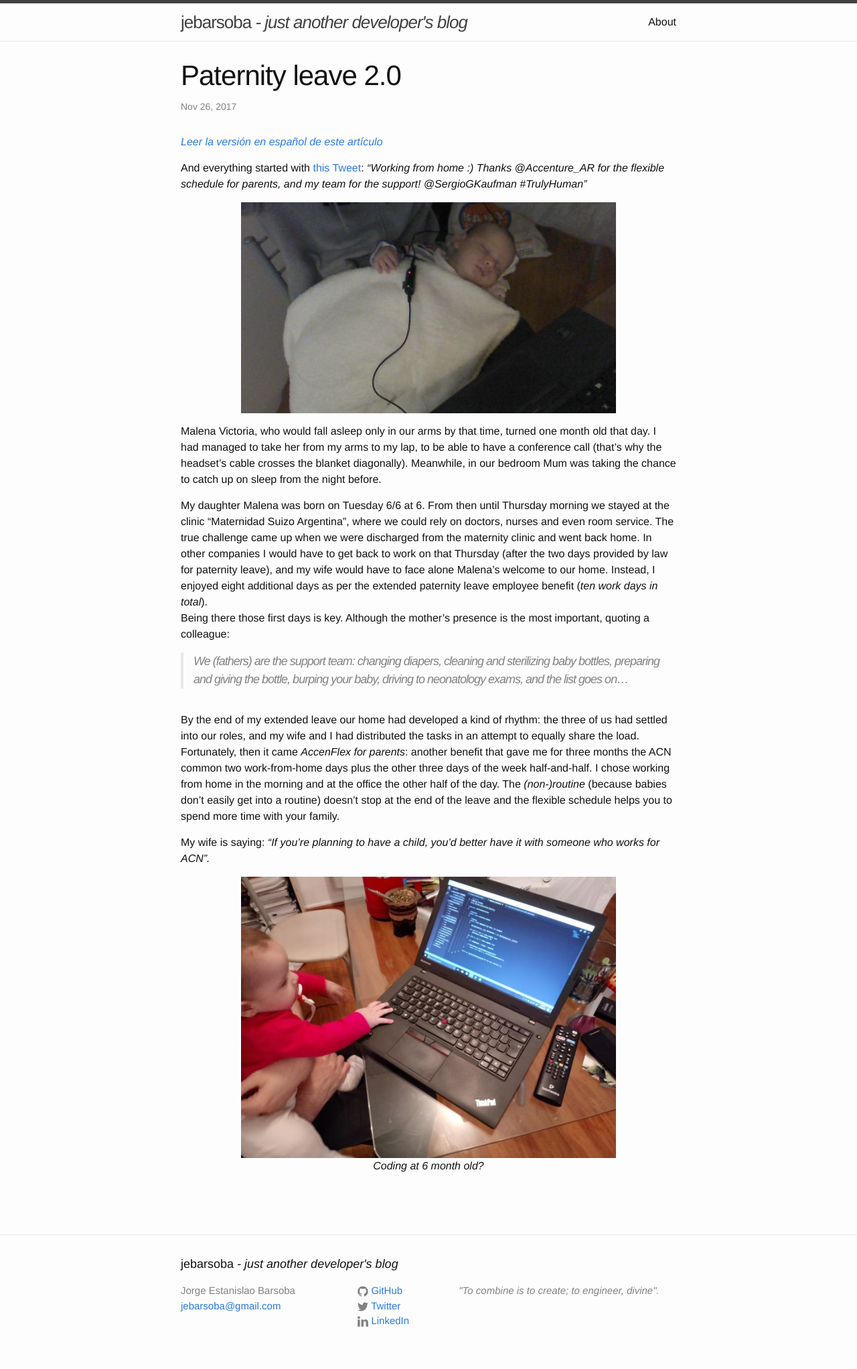
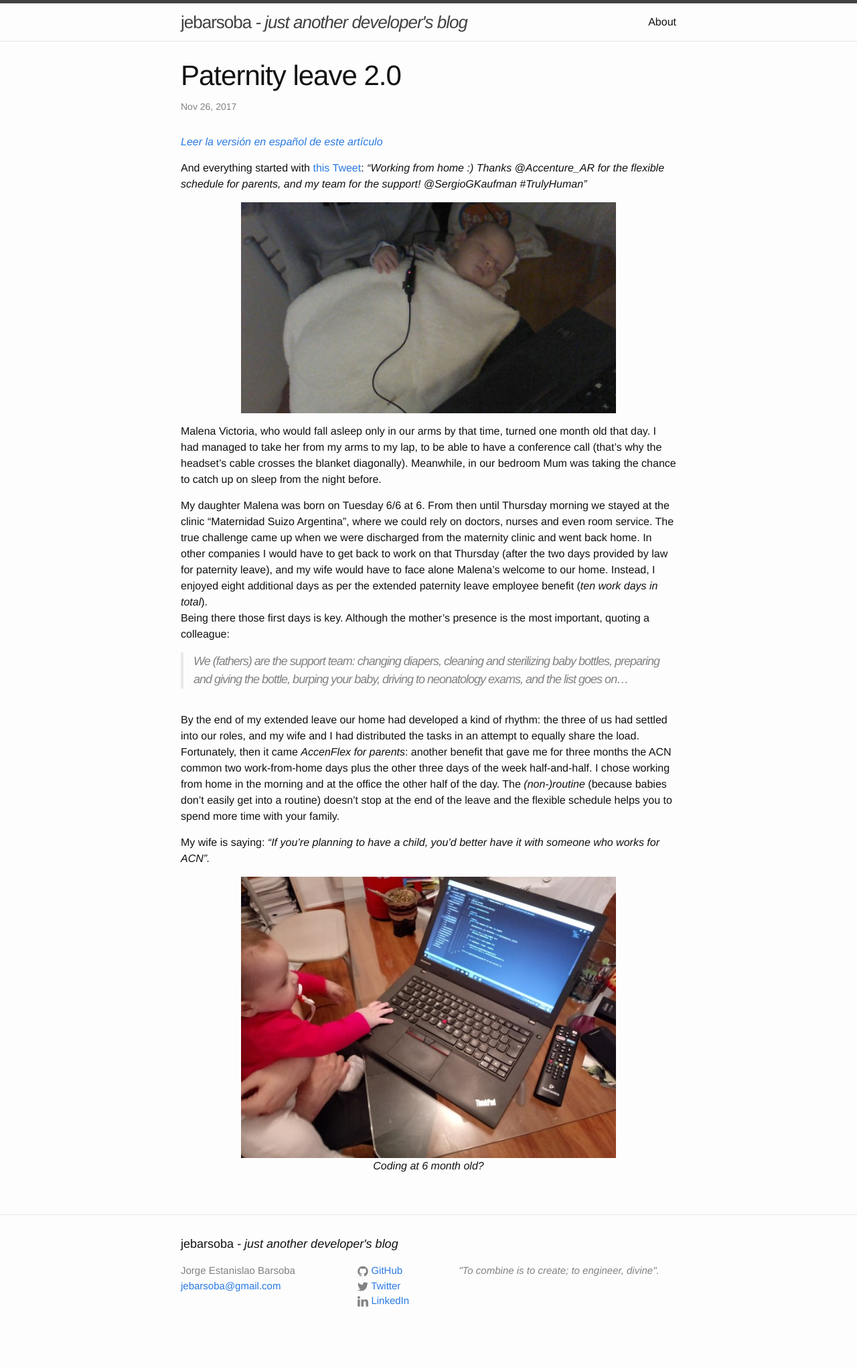
Before and after one commit to jebarsoba/jebarsoba.github.io, a Jekyll site: the page built from _posts/2017-11-26-paternity-leave.markdown, in a window 1280 px wide. Shown: the whole page at 67% size. Built offline with Jekyll 4.4.1, drawn with Linux system fonts in a browser that asks for light colours; after the commit the page ends 2014 px from its top, so only the background shows below that.

Commit message:
Removing extra padding.

```diff
--- a/_posts/2017-11-26-licencia-por-paternidad.markdown
+++ b/_posts/2017-11-26-licencia-por-paternidad.markdown
@@ -22,4 +22,4 @@ Estar ahí los primeros días es fundamental. Si bien la presencia de la Mamá e
 Al final de la licencia extendida nuestra casa ya había adquirido cierto ritmo: cada uno de los tres se había establecido en su rol, y mi mujer y yo nos habíamos repartido las tareas en un intento por aplicar la famosa *regla del 50/50*. Y ahí entró a jugar *AccenFlex para padres*: otro beneficio que me permitió mantener por tres meses los dos días de “Home” habituales de ACN más los otros tres días de la semana “Half and half”. Yo elegí trabajar en casa por la mañana y en la oficina por la tarde. La *(no-)rutina* (porque los bebés no tienen rutina alguna) no se corta al final de la licencia y la agenda flexible te ayuda a estar más horas con tu familia.
 
 Mi mujer anda diciendo: *“Si vas a tener hijos, mejor tenelos con alguien que trabaje en ACN”.*
-<div style="text-align:center; padding-bottom: 15px"><img src="{{ site.url }}/assets/paternity-leave-2.0-coding.jpg" width="560" alt="Paternity leave 2.0 Tweet" title="Paternity leave 2.0 Tweet"><p><em>Codeando a los 6 meses?</em></p></div>
+<div style="text-align:center"><img src="{{ site.url }}/assets/paternity-leave-2.0-coding.jpg" width="560" alt="Paternity leave 2.0 Tweet" title="Paternity leave 2.0 Tweet"><p><em>Codeando a los 6 meses?</em></p></div>
--- a/_posts/2017-11-26-paternity-leave.markdown
+++ b/_posts/2017-11-26-paternity-leave.markdown
@@ -22,4 +22,4 @@ Being there those first days is key. Although the mother’s presence is the mos
 By the end of my extended leave our home had developed a kind of rhythm: the three of us had settled into our roles, and my wife and I had distributed the tasks in an attempt to equally share the load. Fortunately, then it came *AccenFlex for parents*: another benefit that gave me for three months the ACN common two work-from-home days plus the other three days of the week half-and-half. I chose working from home in the morning and at the office the other half of the day. The *(non-)routine* (because babies don’t easily get into a routine) doesn’t stop at the end of the leave and the flexible schedule helps you to spend more time with your family.
 
 My wife is saying: *“If you’re planning to have a child, you’d better have it with someone who works for ACN”.*
-<div style="text-align:center; padding-bottom: 15px"><img src="{{ site.url }}/assets/paternity-leave-2.0-coding.jpg" width="560" alt="Paternity leave 2.0 Tweet" title="Paternity leave 2.0 Tweet"><p><em>Coding at 6 month old?</em></p></div>
+<div style="text-align:center"><img src="{{ site.url }}/assets/paternity-leave-2.0-coding.jpg" width="560" alt="Paternity leave 2.0 Tweet" title="Paternity leave 2.0 Tweet"><p><em>Coding at 6 month old?</em></p></div>
```
